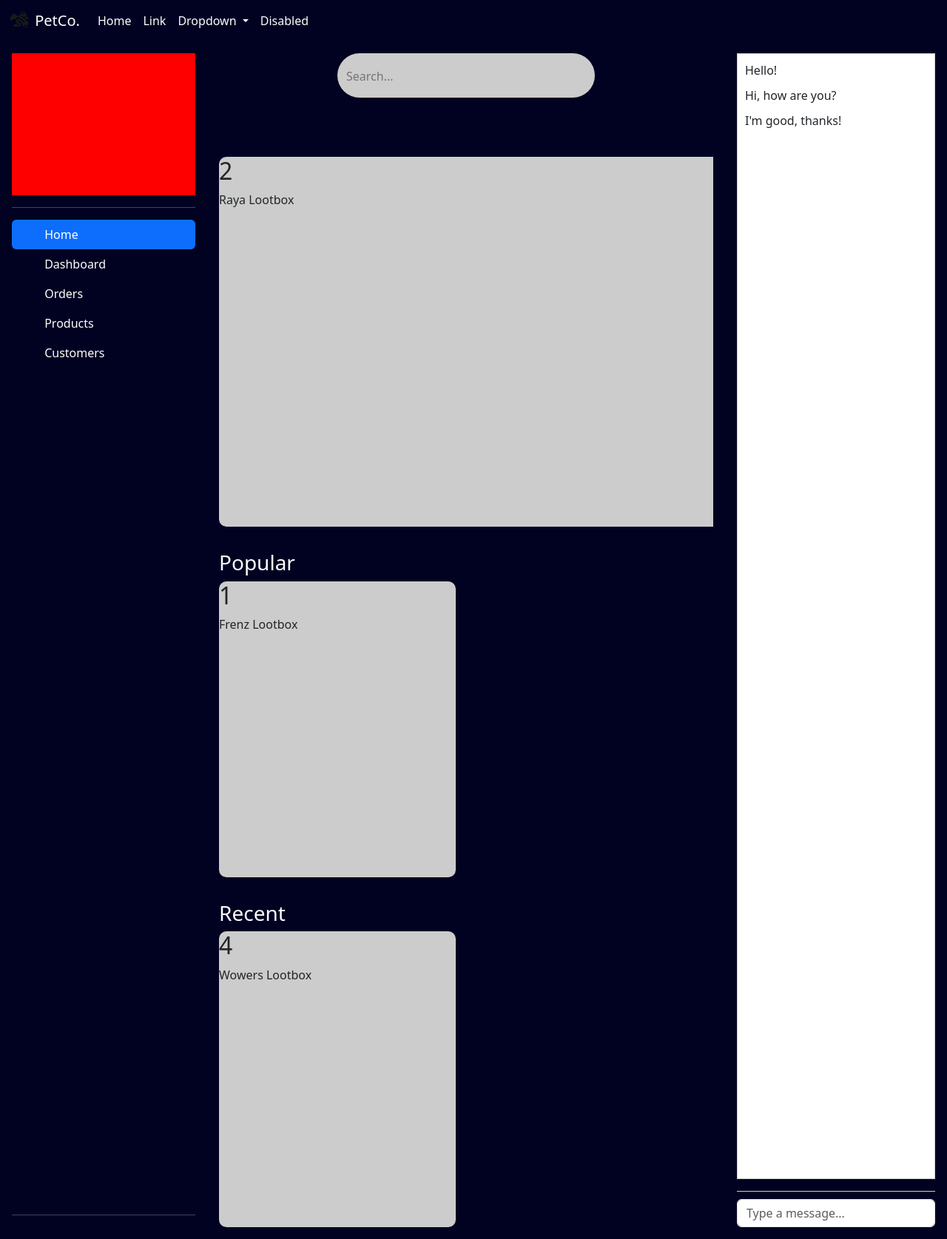
After one commit to ChimaRyder/CSIT327F3-VIRTUALPETGACHASYSTEM, a Django app: page /lootbox/ in a window 1280 px wide. The commit adds this page. Shown: the whole page at 74% size. Run offline with Django 5.2, Linux system fonts and the light colour scheme; data comes from the database, SQL or seed files in the repository; both versions use the stored data as it was after the commit.

Commit message:
Views, Models, and HTML for marketplace

```diff
--- /dev/null
+++ b/virtualgacha/base_template/static/market_lootbox_content.css
@@ -0,0 +1,76 @@
+.searchbar{
+    margin-top: auto;
+    height: 60px;
+    background-color: #CCCCCC;
+    border-radius: 30px;
+    padding: 10px;
+    margin-bottom: 5em;
+    margin-left: 10em;
+    margin-right: 10em;
+
+}
+
+.search_input{
+    color: #1A1A1A;
+    border: 0;
+    outline: 0;
+    background: none;
+    width: 0;
+    caret-color:transparent;
+    line-height: 40px;
+    transition: width 0.4s linear;
+    width: 100%;
+}
+
+.featured-container {
+    /* background-color: red; */
+    width: 100%;
+    height: 500px;
+    display: flex;
+    overflow-x: auto;
+    overflow-y: hidden;
+    gap: 1em;
+}
+
+.featured-item {
+    background-color: #CCCCCC;
+    min-width: 50em; /* Ensure items have enough width to cause overflow */
+    height: 100%;
+    flex-shrink: 0; /* Prevent items from shrinking */
+    border-radius: 10px; /* Add rounded corners */
+}
+
+.popular-container{
+    /* background-color: red; */
+    width: 100%;
+    height: 400px;
+    display: flex;
+    overflow-x: auto;
+    overflow-y: hidden;
+    gap: 1em;
+}
+
+.recent-container{
+    /* background-color: red; */
+    width: 100%;
+    height: 400px;
+    display: flex;
+    overflow-x: auto;
+    overflow-y: hidden;
+    gap: 1em;
+}
+
+.headings-content-lootbox-content {
+    color: #FDFDFD;
+    display: flex;
+    padding: 0;
+    margin-top: 2em;
+}
+
+.lootbox-market-item {
+    background-color: #CCCCCC;
+    min-width: 20em; /* Ensure items have enough width to cause overflow */
+    height: 100%;
+    flex-shrink: 0; /* Prevent items from shrinking */
+    border-radius: 10px; /* Add rounded corners */
+}
--- a/virtualgacha/base_template/templates/base.html
+++ b/virtualgacha/base_template/templates/base.html
@@ -3,6 +3,8 @@
   <head>
     <link rel="stylesheet" href="https://cdn.jsdelivr.net/npm/bootstrap@5.3.3/dist/css/bootstrap.min.css" integrity="sha384-QWTKZyjpPEjISv5WaRU9OFeRpok6YctnYmDr5pNlyT2bRjXh0JMhjY6hW+ALEwIH" crossorigin="anonymous">
     <link rel="stylesheet" href="{% static 'base.css' %}"/>
+    <link rel="stylesheet" href="{% static 'market_lootbox_content.css' %}"/>
+
   </head>
 
   <body class = "bg-body-tertiary">
@@ -83,6 +85,10 @@
       <!-- Main content area -->
       <div class="flex-grow-1 p-3 main-content-scrollable">
         <!-- Main content goes here -->
+        {% if request.path == '/lootbox/' %}
+         {% block market_lootbox_content%}
+         {%endblock%}
+         {% endif %}
       </div>
 
       <!-- Right sidebar for chat box -->
--- a/virtualgacha/lootbox_market/admin.py
+++ b/virtualgacha/lootbox_market/admin.py
@@ -1,3 +1,6 @@
 from django.contrib import admin
+from .models import Lootbox
+
 
 # Register your models here.
+admin.site.register(Lootbox)
--- a/virtualgacha/lootbox_market/models.py
+++ b/virtualgacha/lootbox_market/models.py
@@ -1,3 +1,23 @@
 from django.db import models
 
 # Create your models here.
+class Lootbox(models.Model):
+    class TaggedRelevance(models.TextChoices):
+        POPULAR = 'popular', 'Popular'
+        RECENT = 'recent', 'Recent'
+        FEATURED = 'featured', 'Featured'
+
+    lootbox_id = models.AutoField(primary_key=True)
+    lootbox_name = models.CharField(max_length=255)
+    rate_cost = models.IntegerField()
+    date_created = models.DateField(auto_now_add=True)
+    is_available = models.BooleanField(default=True)
+    image = models.ImageField(upload_to='lootbox_images/', blank=True, null=True)
+    tagged_relevance = models.CharField(
+        max_length=10,
+        choices=TaggedRelevance.choices,
+        default=TaggedRelevance.RECENT,
+    )
+
+    def __str__(self):
+        return self.lootbox_name
--- /dev/null
+++ b/virtualgacha/lootbox_market/templates/market_lootbox_content.html
@@ -0,0 +1,48 @@
+{% extends "base.html" %}
+{% load static %}
+
+
+{% block market_lootbox_content %}
+
+    <div class="searchbar">
+        <input class="search_input" type="text" name="" placeholder="Search...">
+        <a href="#" class="search_icon"><i class="fas fa-search"></i></a>
+    </div>
+
+
+
+    <div class="featured-container">
+        {% for item in featured_items %}
+            <div class="featured-item">
+                <h2>{{ item.lootbox_id }}</h2>
+                <p>{{ item.lootbox_name }}</p>
+            </div>
+        {% endfor %}
+    </div>
+
+    <div class = "headings-content-lootbox-content">
+        <h3>Popular</h3>
+    </div>
+
+    <div class="popular-container">
+        {% for item in popular_items %}
+            <div class="lootbox-market-item">
+                <h2>{{ item.lootbox_id }}</h2>
+                <p>{{ item.lootbox_name }}</p>
+            </div>
+        {% endfor %}
+    </div>
+
+    <div class = "headings-content-lootbox-content">
+        <h3>Recent</h3>
+    </div>
+
+    <div class="recent-container">
+        {% for item in recent_items %}
+            <div class="lootbox-market-item">
+                <h2>{{ item.lootbox_id }}</h2>
+                <p>{{ item.lootbox_name }}</p>
+            </div>
+        {% endfor %}
+    </div>
+{% endblock %}
--- /dev/null
+++ b/virtualgacha/lootbox_market/urls.py
@@ -0,0 +1,6 @@
+from django.urls import path
+from . import views
+
+urlpatterns = [
+    path('', views.lootboxes, name='lootboxes'),
+]
--- a/virtualgacha/lootbox_market/views.py
+++ b/virtualgacha/lootbox_market/views.py
@@ -1,3 +1,25 @@
 from django.shortcuts import render
+from .models import Lootbox
 
-# Create your views here.
+# Create your views here
+def lootboxes(request):
+     # Query the database to get all lootboxes
+    all_lootboxes = Lootbox.objects.all()
+
+    # Categorize lootboxes based on tagged_relevance
+    popular_items = all_lootboxes.filter(tagged_relevance=Lootbox.TaggedRelevance.POPULAR)
+    recent_items = all_lootboxes.filter(tagged_relevance=Lootbox.TaggedRelevance.RECENT)
+    featured_items = all_lootboxes.filter(tagged_relevance=Lootbox.TaggedRelevance.FEATURED)
+
+    # Pass the categorized lootboxes to the template context
+    context = {
+        'popular_items': popular_items,
+        'recent_items': recent_items,
+        'featured_items': featured_items,
+    }
+
+    print(popular_items)
+    print(recent_items)
+    print(featured_items)
+
+    return render(request, "market_lootbox_content.html", context)
--- a/virtualgacha/virtualgacha/settings.py
+++ b/virtualgacha/virtualgacha/settings.py
@@ -122,8 +122,7 @@ USE_TZ = True
 STATIC_URL = 'static/'
 
 # STATICFILES_DIRS = [
-#     BASE_DIR / "static",
-#     "/base_template/templates/static/",
+#     BASE_DIR / "lootbox_market/templates/static/",
 # ]
 
 # Default primary key field type
--- a/virtualgacha/virtualgacha/urls.py
+++ b/virtualgacha/virtualgacha/urls.py
@@ -21,4 +21,5 @@ urlpatterns = [
     path('admin/', admin.site.urls),
     path('base/', include('base_template.urls')),
     path('', include('login_register.urls')),
+    path('lootbox/', include('lootbox_market.urls')),
 ]
```
Also changed, not shown: virtualgacha/db.sqlite3, virtualgacha/lootbox_market/migrations/0001_initial.py (added), virtualgacha/lootbox_market/migrations/0002_alter_lootbox_tagged_relevance.py (added).
